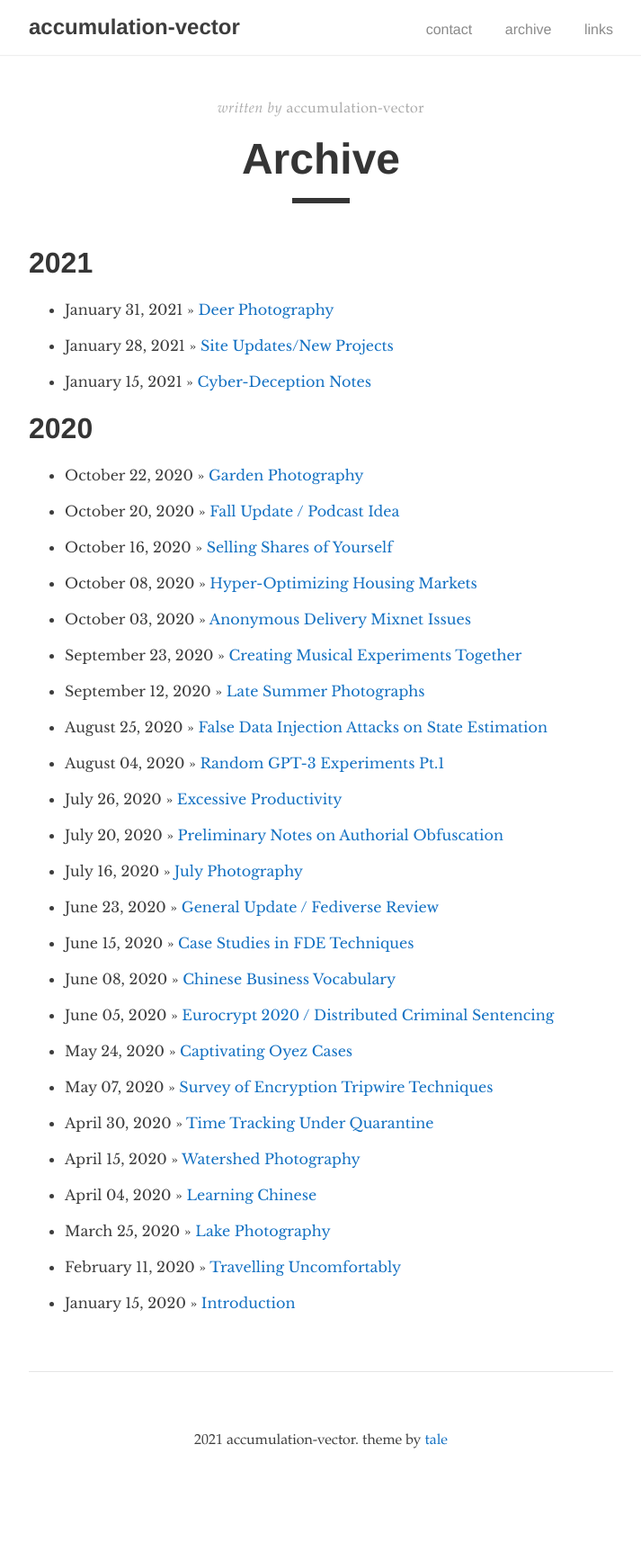
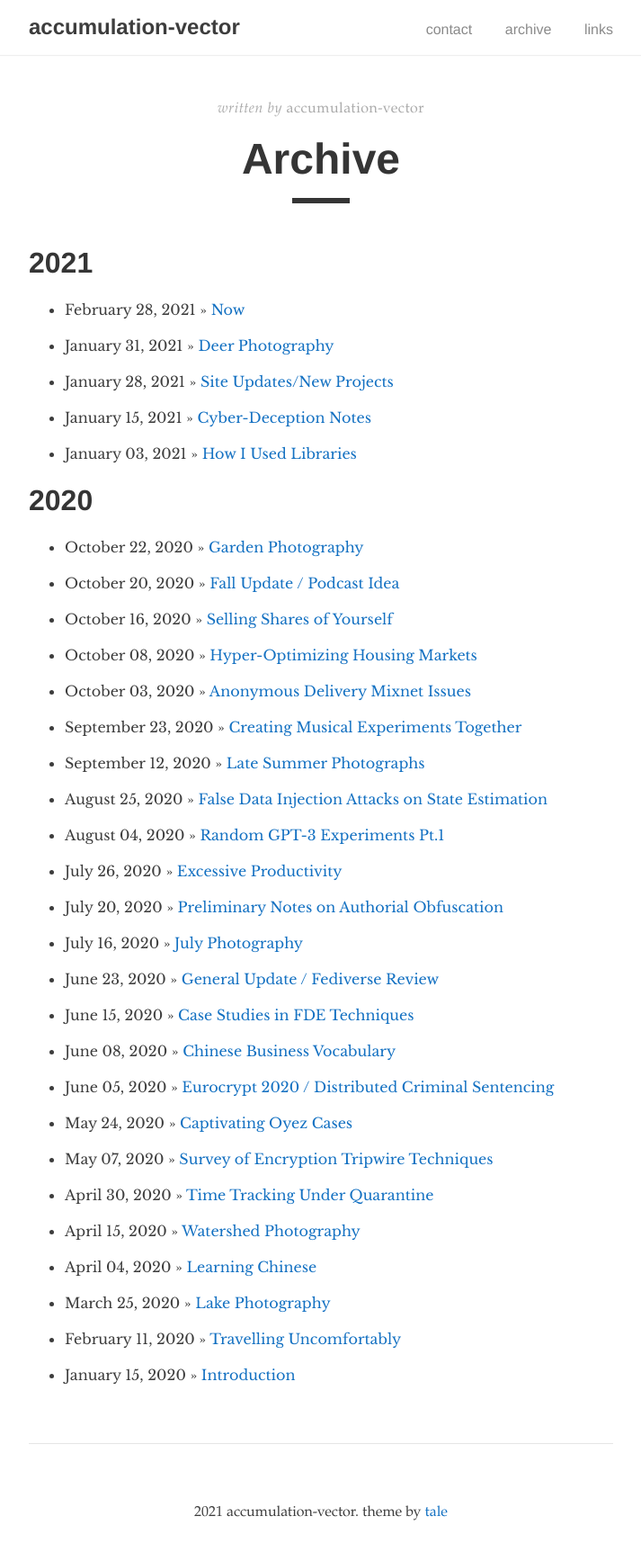
Before and after one commit to accumulationvector/accumulationvector.github.io, a Jekyll site: the page built from _pages/archive.md, in a window 1280 px wide. Shown: the whole page at 90% size, without its empty margins (283-996 px from the left). Built offline with Jekyll 4.4.1, drawn with Linux system fonts in a browser that asks for light colours; before the commit the page ends 1645 px from its top, so only the background shows below that.

Commit message:
Update archive page.

```diff
--- a/_pages/archive.md
+++ b/_pages/archive.md
@@ -7,11 +7,15 @@ permalink: /archive/
 
 # 2021
 
+- February 28, 2021 >> [Now](https://accumulationvector.com/2021-03-01/now)
+
 - January 31, 2021 >> [Deer Photography](https://accumulationvector.com/2021-01-31/deer-photography)
 
 - January 28, 2021 >> [Site Updates/New Projects](https://accumulationvector.com/2021-01-28/site-updates)
 
 - January 15, 2021 >> [Cyber-Deception Notes](https://accumulationvector.com/2021-01-15/Cyberdeception-Notes)
+
+- January 03, 2021 >> [How I Used Libraries](https://accumulationvector.com/2021-01-03/how-i-used-libraries)
 
 # 2020
 
```
